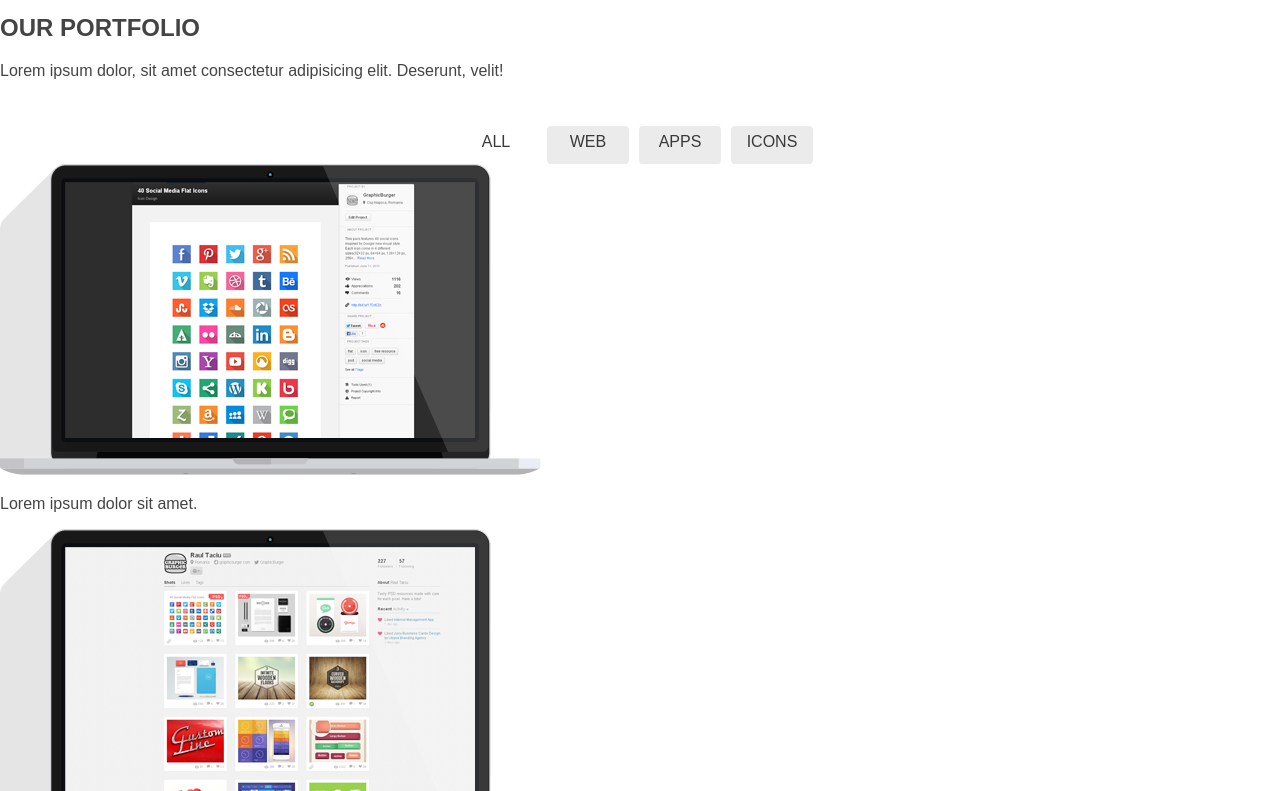
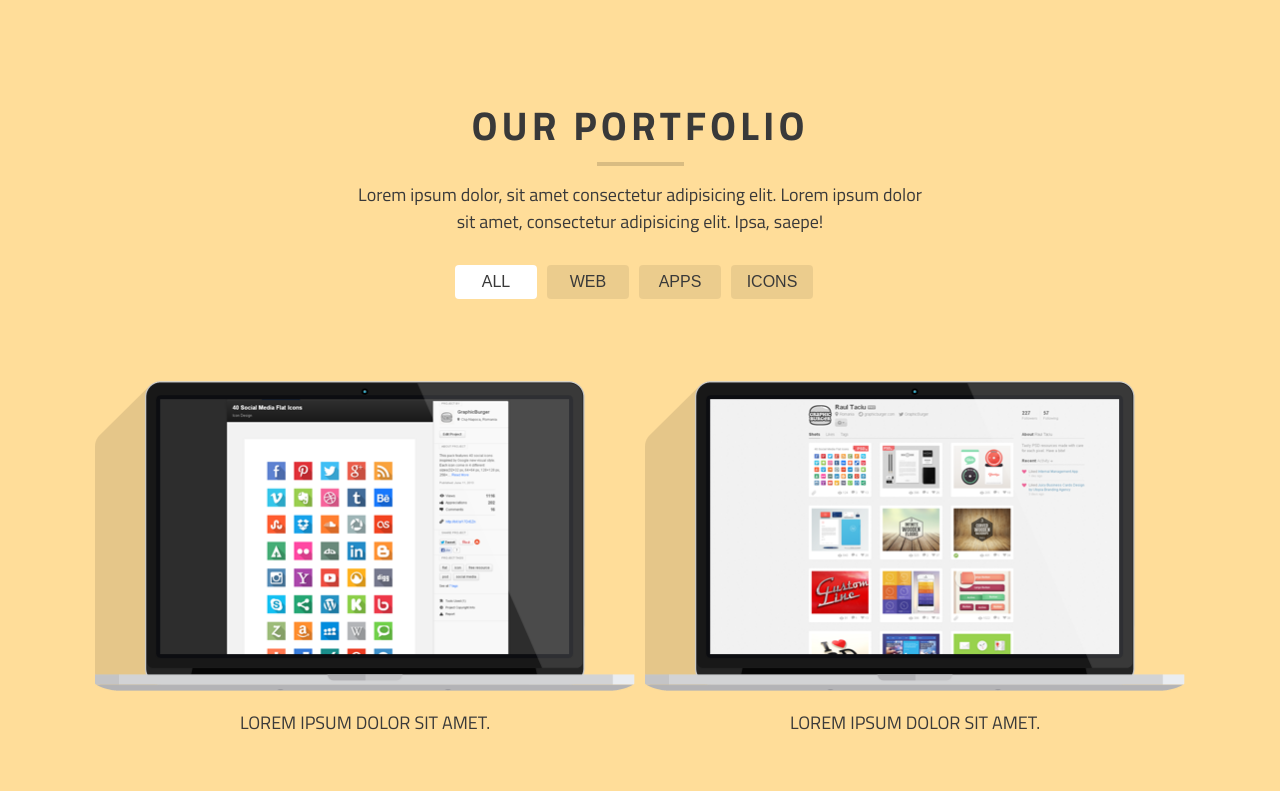
Before and after one commit to AndrZakhara/website, a website: page app/index.html in a window 1280 px wide. Shown: the part 3180-3971 px from the top of the page. Drawn offline with Linux system fonts and the light colour scheme; files whose address does not match are found by name.

Commit message:
add portfolio block styles

```diff
--- a/app/index.html
+++ b/app/index.html
@@ -42,6 +42,7 @@
         </button>
       </div>
     </div>
+
     <div id = "about" class="services-main-wrapper">
       <div class="services-wrapper">
         <section class="services-title">
@@ -74,6 +75,7 @@
         </div>
       </div>
     </div>
+
     <div class="team-main-wrapper">
       <div class="team-wrapper">
         <section class="team-title">
@@ -131,6 +133,7 @@
         </div>
       </div>
     </div>
+
     <div class="skills-main-wrapper">
       <div class="skills-wrapper">
         <section class="skills-title">
@@ -139,7 +142,6 @@
           <p class="">Lorem ipsum dolor, sit amet consectetur adipisicing elit. Deserunt, velit!</p>
         </section>
         <div class="skills-content-wrapper">
-
           <section class="skills-content-item">
             <div class="wrapper-chart-skills">
               <figure class="chart-wd animate">
@@ -152,7 +154,6 @@
               <h2>WEB DESIGN</h2>
             </div>
           </section>
-
           <section class="skills-content-item">
             <div class="wrapper-chart-skills">
               <figure class="chart-html animate">
@@ -165,7 +166,6 @@
               <h2>HTML/CSS</h2>
             </div>
           </section>
-
           <section class="skills-content-item">
             <div class="wrapper-chart-skills">
               <figure class="chart-gd animate">
@@ -178,7 +178,6 @@
               <h2>GRAPHIC DESIGN</h2>
             </div>
           </section>
-
           <section class="skills-content-item">
             <div class="wrapper-chart-skills">
               <figure class="chart-ui animate">
@@ -195,12 +194,13 @@
         </div>
       </div>
     </div>
-    <div id = "work" class="l-content l-content--portfolio clearfix">
-      <div class="l-container">
-        <section class="section-title section-title--mb-form">
-          <h2 class="section-title__header">OUR PORTFOLIO</h2>
-          <div class="section-title__line"></div>
-          <p class="section-title__info">Lorem ipsum dolor, sit amet consectetur adipisicing elit. Deserunt, velit!</p>
+
+    <div id = "work" class="portfolio-main-wrapper">
+      <div class="portfolio-wrapper">
+        <section class="portfolio-title">
+          <h1>OUR PORTFOLIO</h1>
+          <div class="portfolio-header-line"></div>
+          <p>Lorem ipsum dolor, sit amet consectetur adipisicing elit. Lorem ipsum dolor sit amet, consectetur adipisicing elit. Ipsa, saepe!</p>
           <nav class="section-nav">
             <ul class="">
               <li><a class="active" href="#">ALL</a></li>
@@ -210,25 +210,28 @@
             </ul>
           </nav>
         </section>
-        <section class="section-content section-content--portfolio">
-          <img src="assets/img/4.png" alt="flag">
+        <div class="portfolio-content-wrapper">
+          <section class="portfolio-content-item">
+            <img src="assets/img/4.png" alt="all">
             <p>Lorem ipsum dolor sit amet.</p>
           </section>
-        <section class="section-content section-content--portfolio">
-          <img src="assets/img/3.png" alt="flag">
+          <section class="portfolio-content-item">
+            <img src="assets/img/3.png" alt="web">
             <p>Lorem ipsum dolor sit amet.</p>
           </section>
-        <section class="section-content section-content--portfolio">
-          <img src="assets/img/2.png" alt="flag">
+          <section class="portfolio-content-item">
+            <img src="assets/img/2.png" alt="apps">
             <p>Lorem ipsum dolor sit amet.</p>
           </section>
-        <section class="section-content section-content--portfolio">
-          <img src="assets/img/1.png" alt="flag">
+          <section class="portfolio-content-item">
+            <img src="assets/img/1.png" alt="icons">
             <p>Lorem ipsum dolor sit amet.</p>
           </section>
-        <input type="button" class="btn btn--portfolio-color" value="LOAD MORE PROJECTS"/>
+        </div>
+        <input type="button" class="btn-portfolio" value="LOAD MORE PROJECTS"/>
       </div>
     </div>
+
     <div class="l-content l-content--about clearfix">
       <div class="l-container">
         <section class="section-title section-title--mb-form">
@@ -270,6 +273,7 @@
         </section>
       </div>
     </div>
+
     <div id="contact" class="contact-form-main-wrapper">
       <div class="form-wrapper">
         <section class="get-in-touch-title">
--- a/src/scss/mixins/_template-mixins.scss
+++ b/src/scss/mixins/_template-mixins.scss
@@ -106,3 +106,22 @@
     font-family: $font-regular;
   }
 }
+@mixin  portfolio-content-item {
+  width: 50%;
+  float: left;
+  margin-bottom: 40px;
+  img {
+    max-width: 540px;
+    display: block;
+    margin: 0 auto;
+  }
+  h2 {
+    font-family: $font-bold;
+    text-transform: uppercase;
+  }
+  p {
+    font-family: $font-regular;
+    font-size: 18px;
+    text-transform: uppercase;
+  }
+}
--- a/src/scss/modules/_vars.scss
+++ b/src/scss/modules/_vars.scss
@@ -12,6 +12,8 @@ $btn-welcome-primary-color: #eb7d4b;
 $btn-welcome-secondary-color: #c86a40;
 $btn-form-primary-color: #30bae7;
 $btn-form-secondary-color: #299ec5;
+$btn-portfolio-primary-color: #17c2a4;
+$btn-portfolio-secondary-color: #14a58c;
 
 $line-color: rgba(0, 0, 0, .149);
 
--- a/src/scss/partials/_nav.scss
+++ b/src/scss/partials/_nav.scss
@@ -141,13 +141,12 @@
       display: inline-block;
       color: #393939;
       text-align: center;
-      padding: 7px 0;
+      padding: 8px 0;
       text-decoration: none;
       text-transform: uppercase;
       border-radius: 4px;
       background-color: rgba(0, 0, 0, 0.078);
       width: 82px;
-      height: 38px;
       vertical-align: middle;
     }
     a:hover:not(.active) {
--- /dev/null
+++ b/src/scss/partials/_portfolio.scss
@@ -0,0 +1,35 @@
+.portfolio-main-wrapper {
+  background-color: $portfolio-bg-color;
+  padding-top: 74px;
+  padding-bottom: 110px;
+  min-height: 745px;
+  .portfolio-wrapper {
+    @include wrapper;
+  }
+  .portfolio-title {
+    color: $text-portfolio-main-color;
+    padding-bottom: 82px;
+    p {
+      max-width: 580px;
+      margin: 0 auto;
+    }
+    @include block-header;
+    .portfolio-header-line {
+      @include block-header-line
+    }
+  }
+}
+.portfolio-content-wrapper {
+  width: 100%;
+  @include clearfix;
+  padding-bottom: 30px;
+  .portfolio-content-item {
+    @include portfolio-content-item;
+    color: $text-portfolio-main-color;
+    text-align: center;
+  }
+}
+.btn-portfolio {
+  @include button($btn-portfolio-primary-color, $btn-portfolio-secondary-color);
+  display: block;
+}
--- a/src/scss/style.scss
+++ b/src/scss/style.scss
@@ -25,6 +25,7 @@
 @import 'partials/_services.scss';
 @import 'partials/_team.scss';
 @import 'partials/_skills.scss';
+@import 'partials/_portfolio.scss';
 @import 'partials/_contactform.scss';
 @import 'partials/_footer.scss';
 
```
Also changed, not shown: app/assets/css/style.css, app/assets/css/style.min.css. Lines whose indentation alone changed are shown as unchanged.
